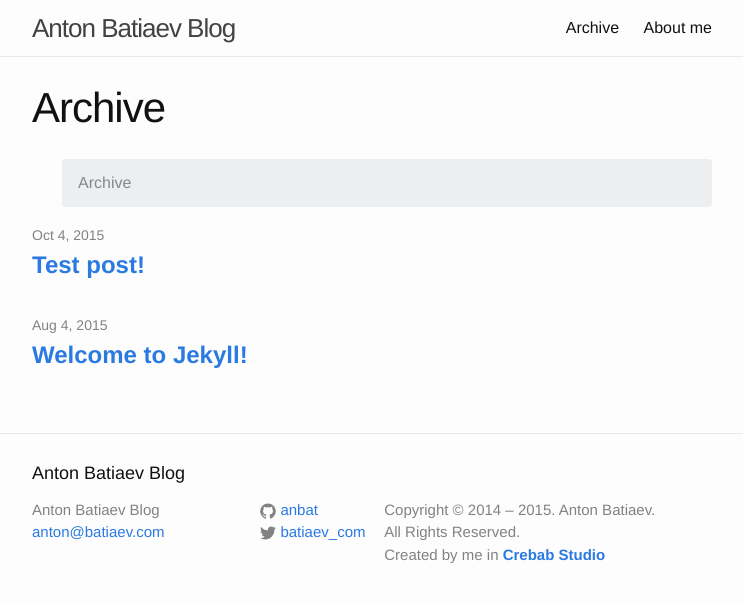
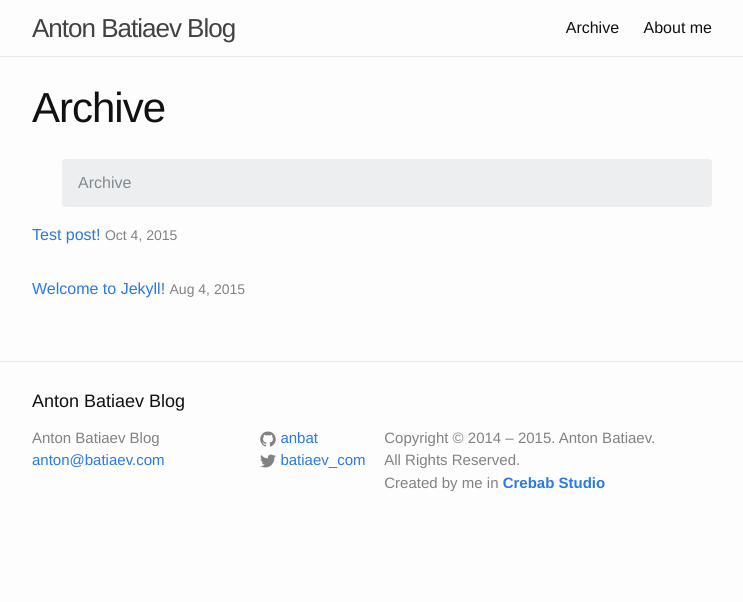
Before and after one commit to Batiaev/blog, a Jekyll site: the page built from archive/index.html, in a window 1280 px wide. Shown: the top 602 px of the page, without its empty margins (268-1011 px from the left). Built offline with Jekyll 4.4.1, drawn with Linux system fonts in a browser that asks for light colours.

Commit message:
fix list of posts in archive

```diff
--- a/archive/index.html
+++ b/archive/index.html
@@ -9,10 +9,8 @@ date:   2015-10-17 13:19:11
   <ul class="post-list">
     {% for post in site.posts %}
       <li>
+        <a href="{{ post.url | prepend: site.baseurl }}">{{ post.title }}</a>
         <span class="post-meta">{{ post.date | date: "%b %-d, %Y" }}</span>
-        <b>
-          <a class="post-link" href="{{ post.url | prepend: site.baseurl }}">{{ post.title }}</a>
-        </b>
       </li>
     {% endfor %}
   </ul>
```
